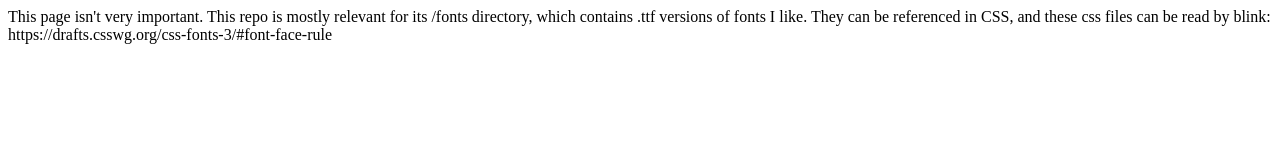
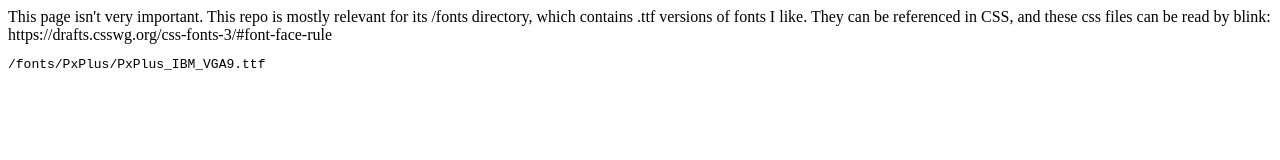
Before and after one commit to imcgaunn/blink-fonts, a plain HTML site: page index.html in a window 1280 px wide. Drawn offline with Linux system fonts and the light colour scheme.

Commit message:
update readme with example url

```diff
--- a/index.html
+++ b/index.html
@@ -5,3 +5,8 @@ They can be referenced in CSS, and these css files can be
 read by blink:
 
 https://drafts.csswg.org/css-fonts-3/#font-face-rule
+
+<br />
+<pre>
+/fonts/PxPlus/PxPlus_IBM_VGA9.ttf
+</pre>
```
